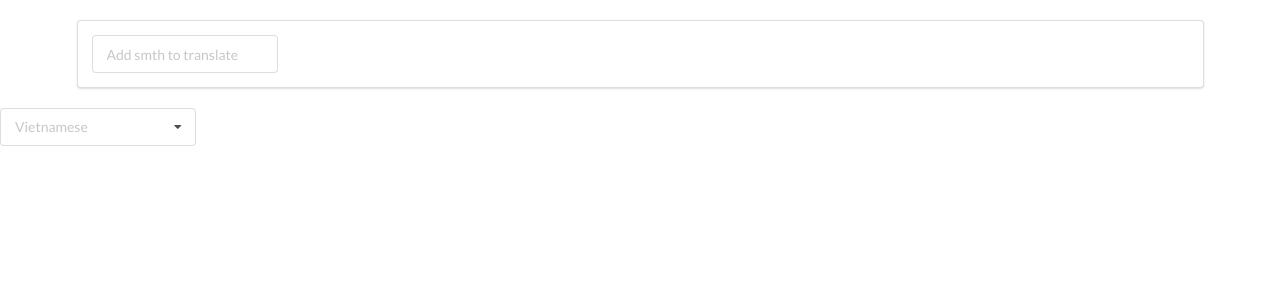
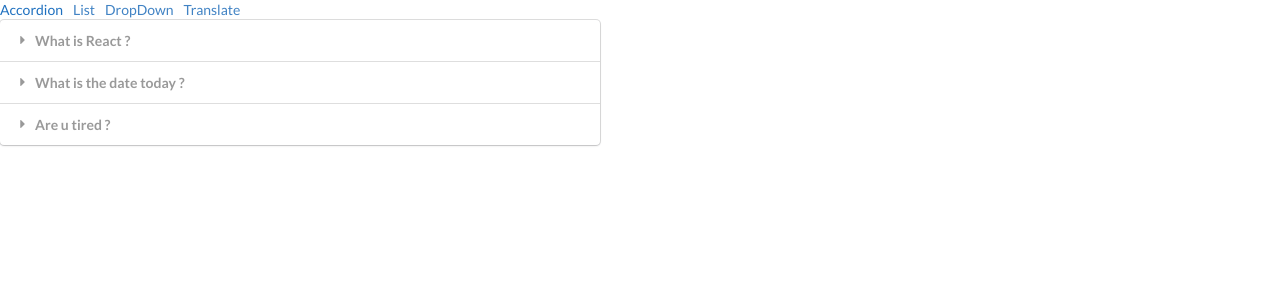
Before and after one commit to Tris-909/React-Stephen-Grider, a React (Create React App) app: page / in a window 1280 px wide. Shown: the top 300 px of the page. Built offline with nearby package versions, Linux system fonts and the light colour scheme.

Commit message:
Adding router from scratch

```diff
--- /dev/null
+++ b/src/ReactHook/NavLink.js
@@ -0,0 +1,19 @@
+import React from 'react';
+
+const Nav = ({ setPathName }) => {
+    const changeUrl = (newUrl) => {
+        window.history.pushState({}, null, newUrl);
+        setPathName(newUrl);
+    }
+
+    return(
+        <nav style={{display: 'flex', columnGap: '10px'}}>
+            <a style={{cursor: 'pointer'}} onClick={() => changeUrl('/accordion')} >Accordion</a>
+            <a style={{cursor: 'pointer'}} onClick={() => changeUrl('/list')}>List</a>
+            <a style={{cursor: 'pointer'}} onClick={() => changeUrl('/dropdown')}>DropDown</a>
+            <a style={{cursor: 'pointer'}} onClick={() => changeUrl('/translate')}>Translate</a>
+        </nav>
+    );
+}
+
+export default Nav;
--- a/src/ReactHook/index.js
+++ b/src/ReactHook/index.js
@@ -1,71 +1,75 @@
 import React, {useState} from 'react';
-// import Accordion from './Accordion';
-// import Search from './Search';
-// import DropDown from './DropDown';
+import Accordion from './Accordion';
+import Search from './Search';
+import DropDown from './DropDown';
 import Translate from './Translate';
+import Nav from './NavLink';
 
-// const items = [
-//     {
-//         title: 'What is React ?',
-//         content: 'React is a front end library framework'
-//     },
-//     {
-//         title: 'What is the date today ?',
-//         content: '14/10/2020'
-//     },
-//     {
-//         title: 'Are u tired ?',
-//         content: 'Dont die'
-//     }
-// ];
+const items = [
+    {
+        title: 'What is React ?',
+        content: 'React is a front end library framework'
+    },
+    {
+        title: 'What is the date today ?',
+        content: '14/10/2020'
+    },
+    {
+        title: 'Are u tired ?',
+        content: 'Dont die'
+    }
+];
 
-// const Widget = () => {
-//     return(
-//         <div>
-//             <Accordion items={items} />
-//         </div>
-//     )
-// }
+const options = [
+    {
+        label: 'Red',
+        value: 'red'
+    },
+    {
+        label: 'Green',
+        value: 'green'
+    },
+    {
+        label: 'Blue',
+        value: 'blue'
+    }
+];
 
-// const Widget = () => {
-//     return(
-//         <Search />
-//     );
-// }
+const Widget = (props) => {
+    const [selected, setSelected] = useState(options[0]);
+    const [pathName, setPathName] = useState('/')
 
-// const options = [
-//     {
-//         label: 'Red',
-//         value: 'red'
-//     },
-//     {
-//         label: 'Green',
-//         value: 'green'
-//     },
-//     {
-//         label: 'Blue',
-//         value: 'blue'
-//     }
-// ];
+    const onSelectedHandler = (index) => {
+        setSelected(options[index]);
+    }
 
-// const Widget = () => {
-//     const [selected, setSelected] = useState(options[0]);
+    let render = null;
+    if (pathName === '/accordion') {
+        render = (
+            <Accordion items={items} />
+        );
+    } else if (pathName === '/list') {
+        render = (
+            <Search />
+        );
+    } else if (pathName === '/dropdown') {
+        render = (
+            <DropDown selected={selected} onSelectedHandler={onSelectedHandler} options={options} />
+        );
+    } else if (pathName === '/translate') {
+        render = (
+            <Translate />
+        );
+    } else {
+        render = (
+            <Accordion items={items} />
+        );
+    }
 
-//     const onSelectedHandler = (index) => {
-//         setSelected(options[index]);
-//     }
-
-//     return(
-//         <div>
-//             <DropDown selected={selected} onSelectedHandler={onSelectedHandler} options={options} />
-//         </div>
-//     );
-// }
-
-const Widget = () => {
     return(
         <div>
-            <Translate />
+            <Nav setPathName={ setPathName } />
+            { render }
         </div>
     );
 }
```
